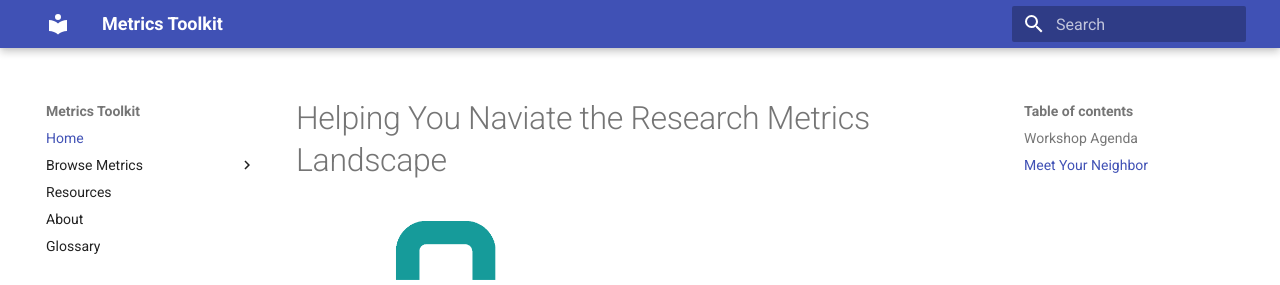
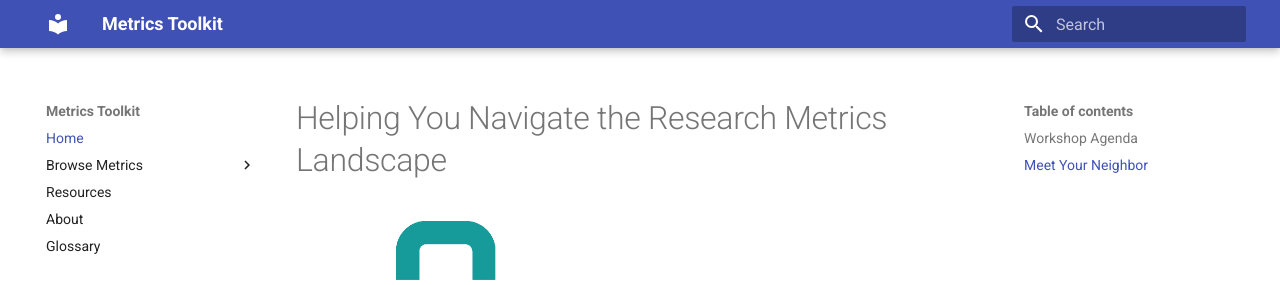
Before and after one commit to rchampieux/diy-documentation, an MkDocs documentation site: the page built from docs/index.md, in a window 1280 px wide and 1259 px high. Shown: the top 285 px of the window. Built offline with MkDocs 1.6.1 and Material for MkDocs 9.7.7, drawn with Linux system fonts in a browser that asks for light colours.

Commit message:
Update index.md

```diff
--- a/docs/index.md
+++ b/docs/index.md
@@ -1,4 +1,4 @@
-# Helping You Naviate the Research Metrics Landscape
+# Helping You Navigate the Research Metrics Landscape
 
 ![Do It Yourself](images/mt-log.png)
 
```
